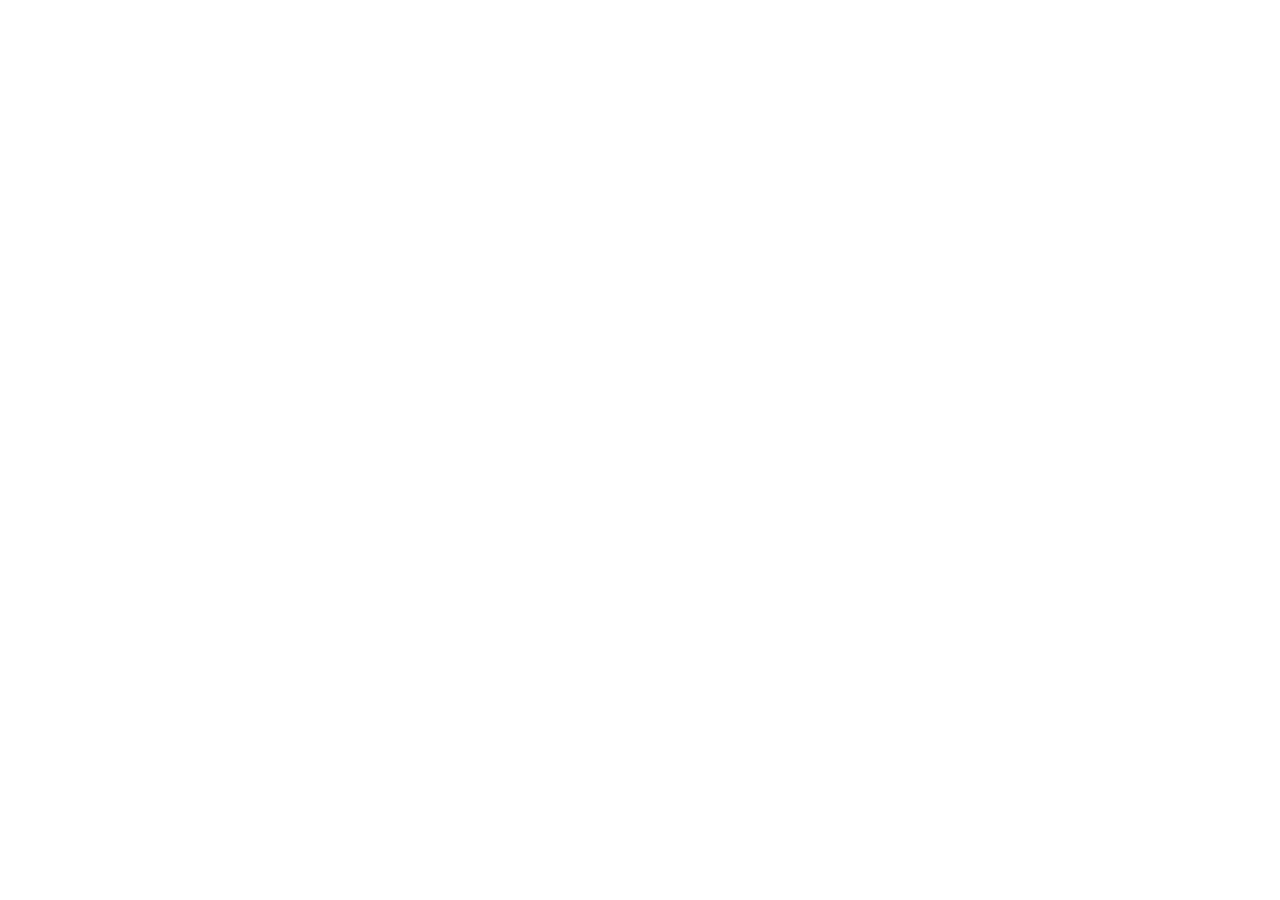
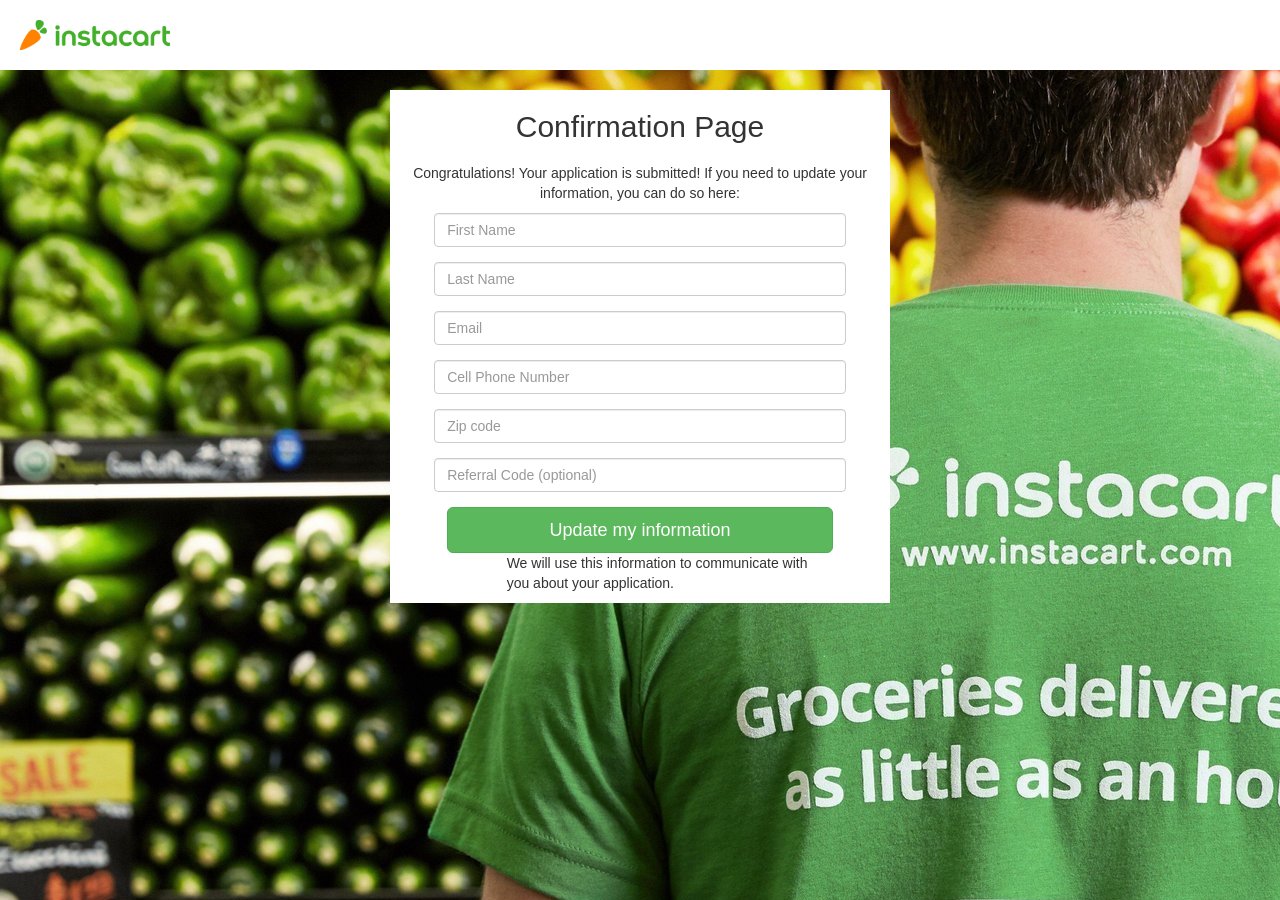
Before and after one commit to dsvorc41/shopper-challenge, a React (Create React App) app in the folder shopper-challenge/: page /confirmationPage in a window 1280 px wide. Before the commit the page ends 800 px from the top, so only its background shows below. Built offline with nearby package versions, Linux system fonts and the light colour scheme.

Commit message:
Implement routing

```diff
--- a/shopper-challenge/src/App.js
+++ b/shopper-challenge/src/App.js
@@ -23,7 +23,11 @@
             <img src={logo} className="App-logo" width="150" height="30"/>
           </div>
         </div>
-        <InputForm/>
+        <InputForm
+          title={'Apply in under 5 minutes'}
+          firstParagraph={''}
+          buttonText={'Continue'}
+        />
       </div>
     );
   }
--- a/shopper-challenge/src/components/Dashboard.js
+++ b/shopper-challenge/src/components/BackgroundCheckPage.js
@@ -1,4 +1,5 @@
 import React, { Component } from 'react';
+import { Link } from 'react-router-dom'
 import Background from '../images/instacartShopper.jpg'
 import logo from '../images/instacartIcon.png';
 import { Button, Col } from 'react-bootstrap';
@@ -10,9 +11,20 @@
       width: "100%",
       height: "900px"
   },
+  buttons: {
+    color: 'white',
+    'text-decoration': 'none'
+  }
 }
 
-class Dashboard extends Component {
+
+class BackgroundCheck extends Component {
+
+  handleSubmit(typeOfEvent, event){
+    console.log('Hello! ', typeOfEvent);
+    event.preventDefault();
+  }
+
   render() {
     return (
       <div className="App" style={ styles.root }>
@@ -25,14 +37,17 @@
         <div className="form-container text-left">
           <div id='parent_div_2' md={4} smOffset={4}>
           <Col sm={10} smOffset={1} >
-            <h2>Apply in under 5 minutes</h2>
-            <p className="paragraph-container" >Do you agree to a background check?</p>
-            <h2>Fine print:</h2>
+            <h2>Background Check</h2>
             <p>Each Service Provider shall conduct, or has conducted, a criminal background check at its own expense on each of its employees engaged in providing services under this Agreement prior to the commencement of such services. No Service Provider employee shall be eligible to perform services for the Company if he or she, to such Service Provider's knowledge, (1) has been convicted of or was placed in a pre-trial diversion program for any crime involving dishonesty or breach of trust including, but not limited to, check kiting or passing bad checks; embezzlement, drug trafficking, forgery, burglary, robbery, theft, perjury; possession of stolen property, identity theft, fraud, money laundering, shoplifting, larceny, falsification of documents; and/or (2) has been convicted of any sex, weapons or violent crime including but not limited to homicide, attempted homicide, rape, child molestation, extortion, terrorism or terrorist threats, kidnapping, assault, battery, and illegal weapon possession, sale or use.
               <hr></hr>
               Important: Employment with instacart is contingent on successful background check. Do you agree to these terms?
             </p>
-            <Button type="submit" bsStyle="success" bsSize="large" block >I agree, submit my application! </Button>
+            <Button onClick={this.handleSubmit.bind(this, 'agree')} bsStyle="success" bsSize="large" block >
+              <Link to='/confirmationPage' style={styles.buttons}>I agree, submit my application!</Link>
+            </Button>
+            <Button onClick={this.handleSubmit.bind(this, 'disagree')} bsStyle="danger" bsSize="large" block >
+              <Link to='/' style={styles.buttons}>I do not agree! </Link>
+            </Button>
             </Col>
           </div>
         </div>
@@ -41,4 +56,4 @@
   }
 }
 
-export default Dashboard;
+export default BackgroundCheck;
--- /dev/null
+++ b/shopper-challenge/src/components/ConfirmationPage.js
@@ -0,0 +1,51 @@
+import React, { Component } from 'react';
+import { Link } from 'react-router-dom'
+import { Button, Col } from 'react-bootstrap';
+import InputForm from './InputForm';
+
+import Background from '../images/instacartShopper.jpg'
+import logo from '../images/instacartIcon.png';
+let styles = {
+  root: {
+      backgroundImage: `url(${Background})`,
+      backgroundSize: 'stretch',
+      overflow: 'hidden',
+      width: "100%",
+      height: "900px"
+  },
+  buttons: {
+    color: 'white',
+    'text-decoration': 'none'
+  }
+}
+
+
+class Confirmation extends Component {
+
+  handleSubmit(typeOfEvent, event){
+    console.log('Hello! ', typeOfEvent);
+    event.preventDefault();
+  }
+
+  render() {
+    return (
+      <div className="App" style={ styles.root }>
+        <div className="App-header">
+        <div className="image-container">
+          <img src={logo} className="App-logo" width="150" height="30"/>
+        </div>
+        </div>
+
+        <div className="form-container text-left">
+            <InputForm
+              title={'Confirmation Page'}
+              firstParagraph={'Congratulations! Your application is submitted! If you need to update your information, you can do so here:'}
+              buttonText={'Update my information'}
+            />
+        </div>
+      </div>
+    );
+  }
+}
+
+export default Confirmation;
--- a/shopper-challenge/src/components/InputForm.js
+++ b/shopper-challenge/src/components/InputForm.js
@@ -1,4 +1,6 @@
 import React, { Component } from 'react';
+import { Link } from 'react-router-dom'
+
 import {
 Button,
 Form,
@@ -8,6 +10,12 @@
 Checkbox,
 } from 'react-bootstrap';
 
+let styles = {
+  buttons: {
+    color: 'white',
+    'text-decoration': 'none'
+  }
+}
 class InputForm extends React.Component {
   constructor(props) {
     super(props);
@@ -26,7 +34,7 @@
     this.setState({[targetStateProp]: event.target.value});
   }
 
-  handleSubmit(event) {
+  handleSubmit(typeOfEvent, event) {
     console.log(this.state);
     event.preventDefault();
   }
@@ -36,8 +44,8 @@
       <div className="form-container">
 
         <div id='parent_div_2' md={4} smOffset={4}>
-          <h2>Apply in under 5 minutes</h2>
-
+          <h2>{this.props.title}</h2>
+          <p>{this.props.firstParagraph}</p>
           <Form horizontal onSubmit={this.handleSubmit.bind(this)}>
 
             <FormGroup controlId="formHorizontalEmail">
@@ -75,14 +83,16 @@
                 <FormControl onChange={this.handleChange.bind(this, 'referralCode')} value={this.state.referralCode} type="text" placeholder="Referral Code (optional)" />
               </Col>
             </FormGroup>
+          </Form>
 
-            <FormGroup>
-              <Col sm={10} smOffset={1}>
-                <Button type="submit" bsStyle="success" bsSize="large" block >Continue &nbsp; > </Button>
-              </Col>
-            </FormGroup>
-          </Form>
-          <p className="paragraph-container" >We will use this information to communicate with you about your application.</p>
+          <Col sm={10} smOffset={1}>
+            <Button onClick={this.handleSubmit.bind(this, 'disagree')} bsStyle="success" bsSize="large" block >
+              <Link to='/backgroundCheck' style={styles.buttons}>{this.props.buttonText}</Link>
+            </Button>
+          </Col>
+          <Col sm={10} smOffset={1}>
+            <p className="paragraph-container" >We will use this information to communicate with you about your application.</p>
+          </Col>
         </div>
       </div>
     );
--- a/shopper-challenge/src/index.js
+++ b/shopper-challenge/src/index.js
@@ -3,7 +3,8 @@
 
 import ReactDOM from 'react-dom';
 import App from './App';
-import Dashboard from './components/Dashboard';
+import BackgroundCheckPage from './components/BackgroundCheckPage';
+import ConfirmationPage from './components/ConfirmationPage';
 
 import registerServiceWorker from './registerServiceWorker';
 import './index.css';
@@ -12,7 +13,8 @@
   <BrowserRouter>
     <Switch>
       <Route exact path='/' component={App}/>
-      <Route exact path='/dashboard' component={Dashboard}/>
+      <Route exact path='/backgroundCheck' component={BackgroundCheckPage}/>
+      <Route exact path='/confirmationPage' component={ConfirmationPage}/>
     </Switch>
   </BrowserRouter>
   ), document.getElementById('root'));
```
